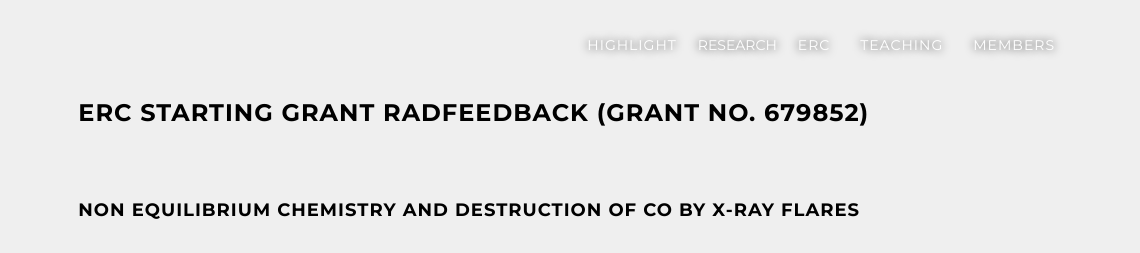
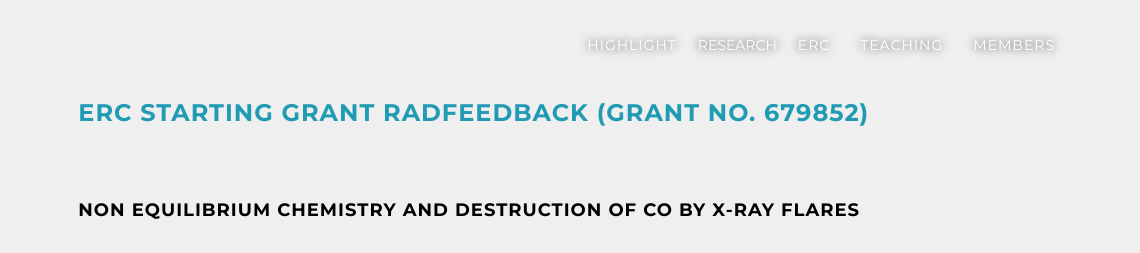
Before and after one commit to shashwata95/tac, a plain HTML site: page erc.html in a window 1280 px wide. Shown: the top 253 px of the page, 140-1280 px from the left. Drawn offline with nearby package versions, Linux system fonts and the light colour scheme; some packages are replaced by stand-ins of ours.

Commit message:
erc link added

```diff
--- a/css/grayscale.css
+++ b/css/grayscale.css
@@ -173,6 +173,7 @@ a:focus {
 
 .navbar-custom a {
     color: #fff;
+    font-weight: 500;
 }
 
 .navbar-custom .nav li.active {
--- a/erc.html
+++ b/erc.html
@@ -145,7 +145,7 @@
 <section id="publications" class="publications-section">
     <div class="row">
         <div class="col-lg-8 col-lg-offset-2">
-            <h3>ERC Starting Grant RADFEEDBACK (grant no. 679852)</h3>
+            <h3><a href="https://erc.europa.eu/">ERC Starting Grant RADFEEDBACK (grant no. 679852)</a></h3>
 <!--             <h4>The Radiative Interstellar Medium</h4>
             <p>The pressure, radiation, and ionization from the warm (UV emitting) and hot (X-ray emitting) gas has a significant
 impact on the cold, star-forming interstellar medium. We propose to carry out a comprehensive 3D study of the
```
